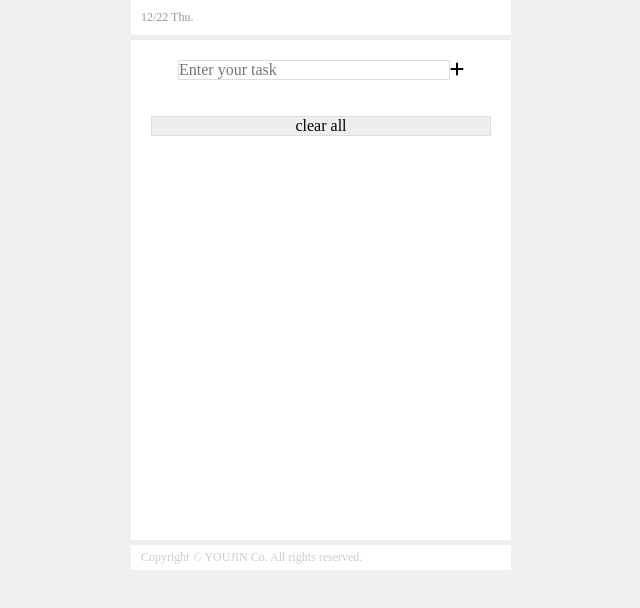
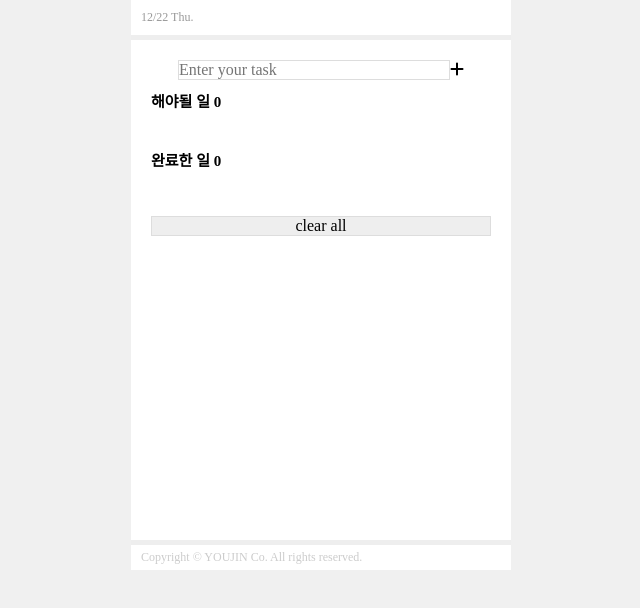
Before and after one commit to koyoujin6759/nuxt_todo_list, a Nuxt app: page /main in a window 1280 px wide. Shown: the top 608 px of the page, without its empty margins (319-959 px from the left). Built offline with nearby package versions, Linux system fonts and the light colour scheme.

Commit message:
230105 todolist 완료

```diff
--- a/components/TodoList/TodoList.vue
+++ b/components/TodoList/TodoList.vue
@@ -1,8 +1,14 @@
 <template>
     <div>
         <TodoInput ></TodoInput>
+        <h2>해야될 일 {{ noDoneItems.length }}</h2>
         <ul>
-            <TodoListItem v-for="(todoItem, index) in todoItems" :key="todoItem.i" :item="todoItem" :index="index" class="todo-list" ></TodoListItem>
+            <TodoListItem v-for="(todoItem, index) in noDoneItems" :key="todoItem.i" :item="todoItem" :index="index" class="todo-list" ></TodoListItem>
+        </ul>
+        <br/>
+        <h2>완료한 일 {{ doneItems.length }}</h2>
+        <ul>
+            <TodoListItem v-for="(doneItem, index) in doneItems" :key="doneItem.i" :item="doneItem" :index="index" class="todo-list" ></TodoListItem>
         </ul>
     </div>
 </template>
@@ -19,6 +25,21 @@ export default {
 
         }
     },
+    computed: {
+        todoItems() {
+            return this.$store.getters.getTodoList;
+        },
+        doneItems() {
+            return this.todoItems.filter((item) =>
+                item.clear === true
+            )
+        },
+        noDoneItems() {
+            return this.todoItems.filter((item) =>
+                item.clear === false
+            )
+        }
+    },
     watch: {
         todoItems:{
             deep:true,
@@ -27,12 +48,6 @@ export default {
             }
 
         }
-    },
-    computed: {
-        todoItems() {
-            return this.$store.getters.getTodoList;
-        },
-
     },
     methods: {
 
@@ -48,5 +63,10 @@ export default {
         color:#999;
         padding-bottom:5px;
     }
+    h2 {
+        text-align:left;
+        font-size:15px;
+        margin:10px 0;
+    }
 
 </style>
--- a/components/TodoList/TodoListItem.vue
+++ b/components/TodoList/TodoListItem.vue
@@ -3,7 +3,7 @@
     <li >
         <i class="fa-solid fa-check checkBtn" @click="DoneTodo(index)" :class="{done:item.clear}"></i>
         <p v-show="!edit" :class="{done:item.clear}">{{ item.text }}</p>
-        <input v-show="edit" v-model="newText" type="text">
+        <input v-show="edit" v-model="newText" type="text" @keypress.enter="editDone(index)">
         <div class="btn-area">
             <span class="btn-edit" @click="editTodo(item.text)" v-show="!edit">
                 <i class="fa-solid fa-pen"></i>
```
